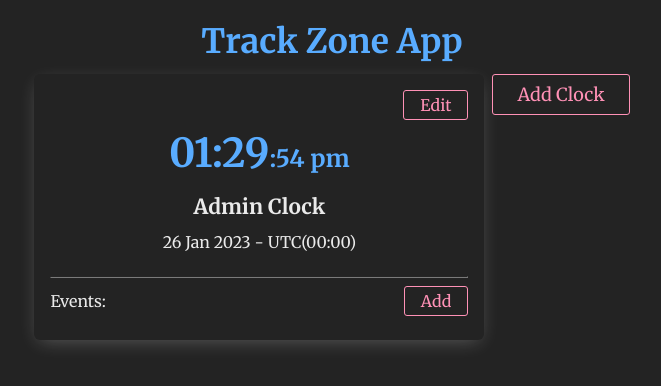
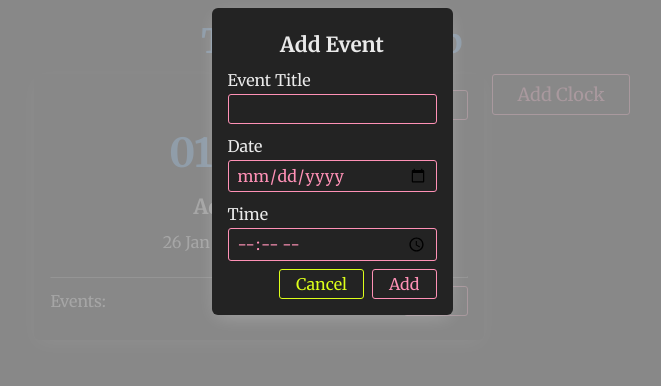
Before and after one commit to rislammb/track-zone-test, a React (Create React App) app: page / in a window 1280 px wide. Shown: the top 386 px of the page, without its empty margins (308-969 px from the left). Built offline with nearby package versions, Linux system fonts and the light colour scheme.

Commit message:
Update App.jsx

```diff
--- a/src/components/app/App.jsx
+++ b/src/components/app/App.jsx
@@ -2,6 +2,7 @@ import { useEffect, useState } from 'react';
 import useApp from '../../hooks/useApp';
 import ClockForm from '../clock-form/ClockForm';
 import Clock from '../clock/Clock';
+import EventForm from '../event-form/EventForm';
 
 import Button from '../ui/Button';
 import Flex from '../ui/Flex';
@@ -16,6 +17,9 @@ const App = () => {
     deleteClock,
     openModal,
     closeModal,
+    addEvent,
+    editEvent,
+    deleteEvent,
   } = useApp();
   const [date, setDate] = useState(new Date().toUTCString());
 
@@ -39,6 +43,10 @@ const App = () => {
           adminClock={state.adminClock}
           date={date}
           openModal={openModal}
+          events={state.events.filter(event => event.clockId === 'admin')}
+          addEvent={addEvent}
+          editEvent={editEvent}
+          deleteEvent={deleteEvent}
         />
         <Button fs={'18px'} p={'8px 24px'} onClick={openModal}>
           Add Clock
@@ -55,11 +63,15 @@ const App = () => {
               date={date}
               openModal={openModal}
               deleteClock={deleteClock}
+              events={state.events.filter(event => event.clockId === clockId)}
+              addEvent={addEvent}
+              editEvent={editEvent}
+              deleteEvent={deleteEvent}
             />
           ))}
       </Flex>
 
-      {state.open && (
+      {state.open && state.openedClock ? (
         <ClockForm
           addClock={addClock}
           editAdminClock={editAdminClock}
@@ -67,6 +79,13 @@ const App = () => {
           closeModal={closeModal}
           openedClock={state.openedClock}
         />
+      ) : (
+        <EventForm
+          addEvent={addEvent}
+          editEvent={editEvent}
+          closeModal={closeModal}
+          openedEvent={state.openedEvent}
+        />
       )}
     </div>
   );
```
